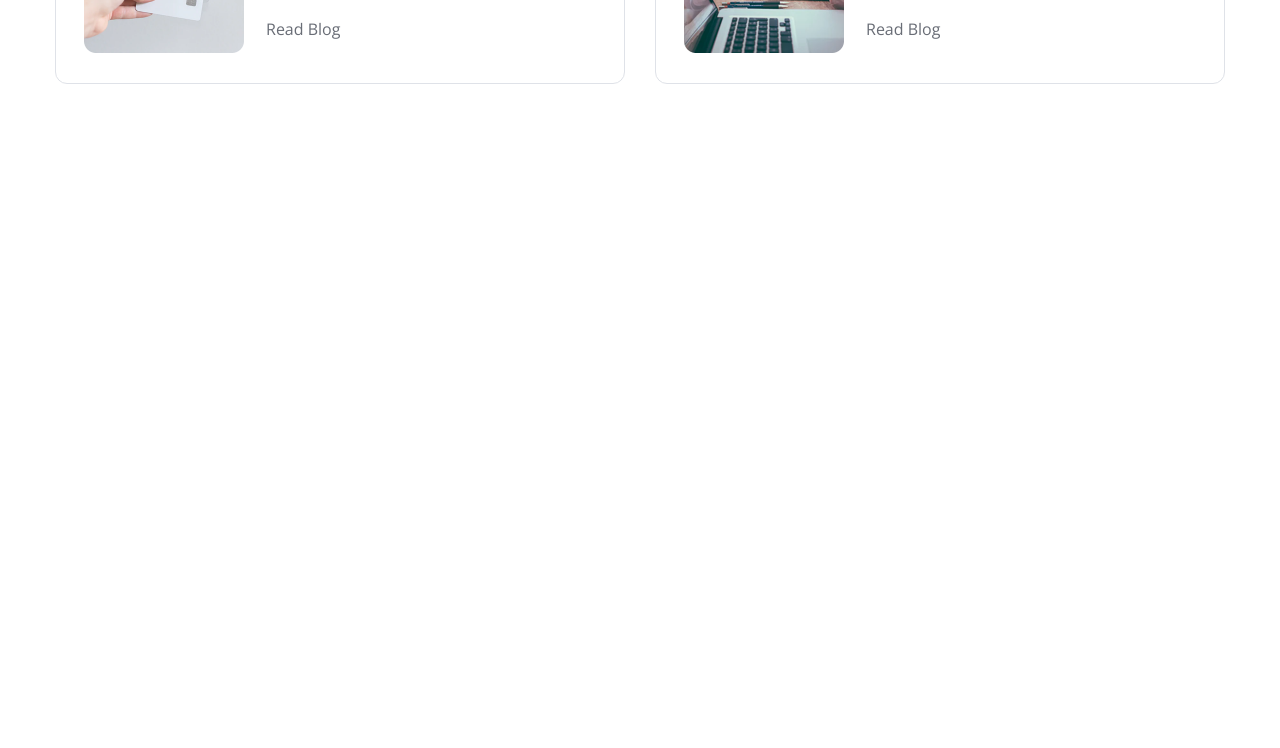
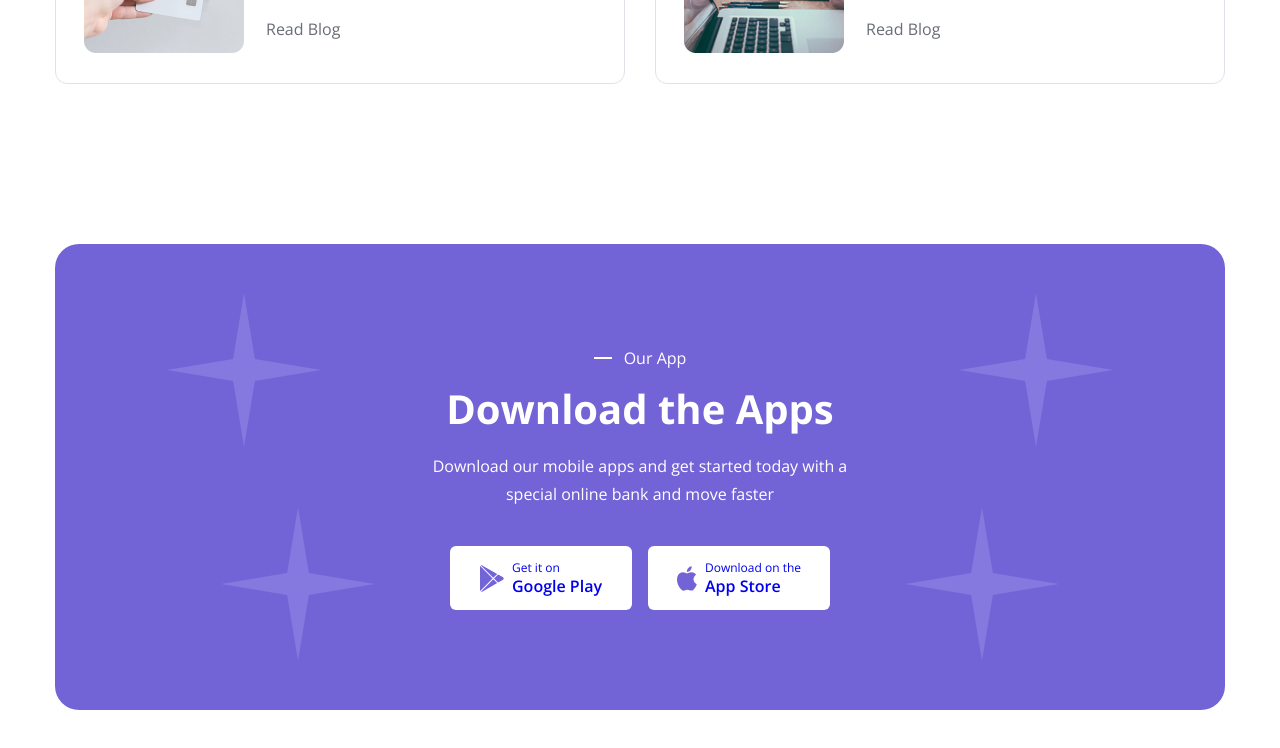
Before and after one commit to myne0523/html-css-05, a plain HTML site: page index.html in a window 1280 px wide. Shown: the part 4722-5470 px from the top of the page. Drawn offline with nearby package versions, Linux system fonts and the light colour scheme.

Commit message:
finish app

```diff
--- a/assets/css/styles.css
+++ b/assets/css/styles.css
@@ -960,3 +960,105 @@ a{
 .blog__card:hover .card__link{
     color: #7264D6;
 }
+
+/* App */
+.app{
+    margin-top: 160px;
+}
+
+.app__inner{
+    position: relative;
+    padding: 100px 0;
+    display: flex;
+    flex-direction: column;
+    align-items: center;
+    justify-content: center;
+    text-align: center;
+    border-radius: 24px;
+    background: #7264D6;
+}
+
+.app-top{
+    margin-bottom: 38px;
+}
+
+.app__sub-title{
+    display: inline-block;
+    position: relative;
+    color: #FFF;
+    margin-bottom: 12px;
+    padding-left: 30px;
+}
+
+.app__sub-title::before{
+    position: absolute;
+    top: 50%;
+    left: 0;
+    transform: translateY(-50%);
+    content: "";
+    display: inline-block;
+    width: 18px;
+    height: 2px;
+    background: #FFF;
+}
+
+.app__heading{
+    color: #FFF;
+    margin-bottom: 18px;
+}
+
+.app__desc{
+    width: 435px;
+    color: #FFF;
+}
+
+.app__thumb-wrap{
+    display: inline-flex;
+    align-items: center;
+    justify-content: center;
+    column-gap: 8px;
+    width: 182px;
+    height: 64px;
+    border-radius: 6px;
+    background: #FFF;
+    text-align: left;
+}
+
+.app-bottom{
+    display: flex;
+    column-gap: 16px;
+}
+
+.app__cta--small{
+    margin-bottom: 4px;
+    font-size: 1.2rem;
+}
+
+.app__cta--large{
+    font-size: 1.6rem;
+    font-weight: 600;
+}
+
+.star-01{
+    position: absolute;
+    left: 112px;
+    top: 49px;
+}
+
+.star-02{
+    position: absolute;
+    bottom: 49px;
+    left: 166px;
+}
+
+.star-03{
+    position: absolute;
+    top: 49px;
+    right: 112px;
+}
+
+.star-04{
+    position: absolute;
+    bottom: 49px;
+    right: 166px;
+}
--- a/index.html
+++ b/index.html
@@ -352,6 +352,54 @@
                 </div>
             </div>
         </section>
+
+        <!-- App -->
+        <section class="app">
+            <div class="container">
+                <div class="app__inner">
+                    <div class="app-top">
+                        <p class="section-desc app__sub-title">Our App</p>
+                        <h2 class="section-heading app__heading">Download the Apps</h2>
+                        <p class="section-desc app__desc">Download our mobile apps and get started today with a special online bank and move faster</p>
+                    </div>
+
+                    <div class="app-bottom">
+                        <a href="#!" class="app__thumb-wrap">
+                            <img src="./assets/icons/app__icon-01.svg" alt="" class="app__icon">
+                            <div class="app__cta">
+                                <p class="app__cta--small">Get it on</p>
+                                <p class="app__cta--large">Google Play</p>
+                            </div>
+                        </a>
+                        <a href="#!" class="app__thumb-wrap">
+                            <img src="./assets/icons/app__icon-02.svg" alt="" class="app__icon">
+                            <div class="app__cta">
+                                <p class="app__cta--small">Download on the</p>
+                                <p class="app__cta--large">App Store</p>
+                            </div>
+                        </a>
+                    </div>
+
+                    <div class="app__decor">
+                        <svg class="star-01" xmlns="http://www.w3.org/2000/svg" width="154" height="154" viewBox="0 0 154 154" fill="none">
+                            <path d="M77 0L87.8894 66.1106L154 77L87.8894 87.8894L77 154L66.1106 87.8894L0 77L66.1106 66.1106L77 0Z" fill="#8578DF"/>
+                        </svg>
+
+                        <svg class="star-02" xmlns="http://www.w3.org/2000/svg" width="154" height="154" viewBox="0 0 154 154" fill="none">
+                            <path d="M77 0L87.8894 66.1106L154 77L87.8894 87.8894L77 154L66.1106 87.8894L0 77L66.1106 66.1106L77 0Z" fill="#8578DF"/>
+                        </svg>
+
+                        <svg class="star-03" xmlns="http://www.w3.org/2000/svg" width="154" height="154" viewBox="0 0 154 154" fill="none">
+                            <path d="M77 0L87.8894 66.1106L154 77L87.8894 87.8894L77 154L66.1106 87.8894L0 77L66.1106 66.1106L77 0Z" fill="#8578DF"/>
+                        </svg>
+
+                        <svg class="star-04" xmlns="http://www.w3.org/2000/svg" width="154" height="154" viewBox="0 0 154 154" fill="none">
+                            <path d="M77 0L87.8894 66.1106L154 77L87.8894 87.8894L77 154L66.1106 87.8894L0 77L66.1106 66.1106L77 0Z" fill="#8578DF"/>
+                        </svg>
+                    </div>
+                </div>
+            </div>
+        </section>
     </main>
 
 </body>
```
Also changed, not shown: assets/icons/app__icon-01.svg (added), assets/icons/app__icon-02.svg (added), assets/img/app-01.png (added), assets/img/app-02.png (added).
